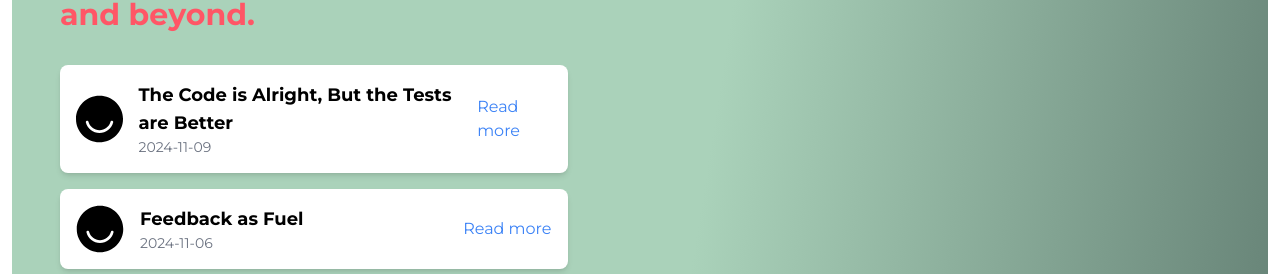
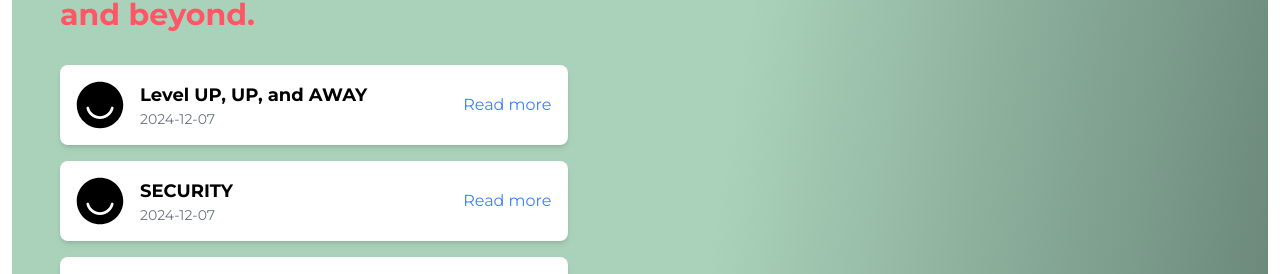
Before and after one commit to schneidsmc/profileReact, a React (Vite) app: page /Blog in a window 1280 px wide. Shown: the part 391-665 px from the top of the page. Built offline with nearby package versions, Linux system fonts and the light colour scheme; grey boxes are pictures that could not be loaded.

Commit message:
new blog posts

```diff
--- a/src/pages/Blog.jsx
+++ b/src/pages/Blog.jsx
@@ -6,6 +6,16 @@ import ello from '../assets/ello.svg';
 const Blog = () => {
 
     const gistUrls = [
+        {
+            url: 'https://gist.github.com/schneidsmc/b5d13d90ff96e10a157abc497c3adbbe',
+            title: 'Level UP, UP, and AWAY',
+            publishedDate: '2024-12-07',
+        },
+        {
+            url: 'https://gist.github.com/schneidsmc/b523afa3afb4354ce1757203f357c56e',
+            title: 'SECURITY',
+            publishedDate: '2024-12-07',
+        },
         {
             url: 'https://gist.github.com/schneidsmc/0e174c15a2fb7c75645d846030188e8d',
             title: 'The Code is Alright, But the Tests are Better',
```
Also changed, not shown: 1 other file (tests, documents, lock files or other folders).
